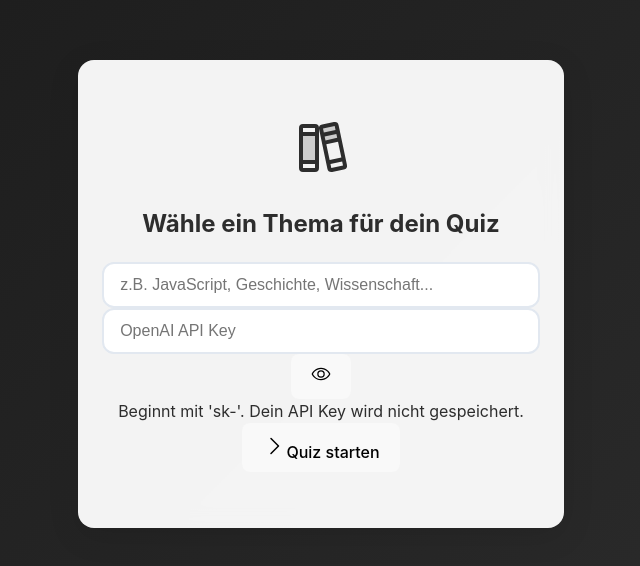
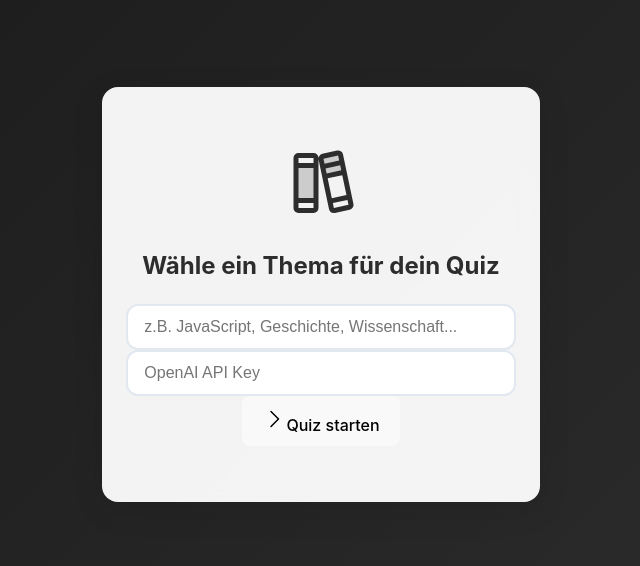
Before and after one commit to majd-karoun/astral-quiz, a React (Vite) app: page / in a window 1280 px wide. Shown: the part 106-672 px from the top of the page, without its empty margins (335-975 px from the left). Built offline with nearby package versions, Linux system fonts and the light colour scheme.

Commit message:
design change

```diff
--- a/src/components/topic-input/TopicInput.jsx
+++ b/src/components/topic-input/TopicInput.jsx
@@ -28,7 +28,7 @@ const TopicInput = ({ topic, setTopic, generateQuestions, isLoading, error, hasA
 
   return (
     <div className="topic-screen">
-      <Books size={64} weight="duotone" className="topic-icon" />
+      <Books size={80} weight="duotone" className="topic-icon" />
       <h2>Wähle ein Thema für dein Quiz</h2>
 
       <form onSubmit={handleSubmit} className="input-form">
@@ -55,18 +55,9 @@ const TopicInput = ({ topic, setTopic, generateQuestions, isLoading, error, hasA
                   className="topic-input api-key-input"
                   disabled={isLoading}
                 />
-                <button
-                  type="button"
-                  onClick={() => setShowApiKey(!showApiKey)}
-                  className="toggle-visibility"
-                  disabled={isLoading}
-                >
-                  {showApiKey ? <EyeSlash size={20} /> : <Eye size={20} />}
-                </button>
+
               </div>
-              <span className="api-key-info">
-                Beginnt mit 'sk-'. Dein API Key wird nicht gespeichert.
-              </span>
+
               {apiKeyError && (
                 <p className="error-message">{apiKeyError}</p>
               )}
```
